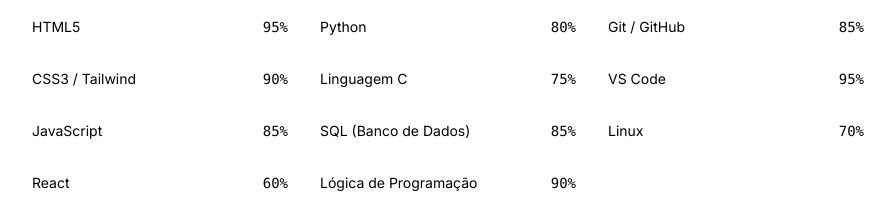
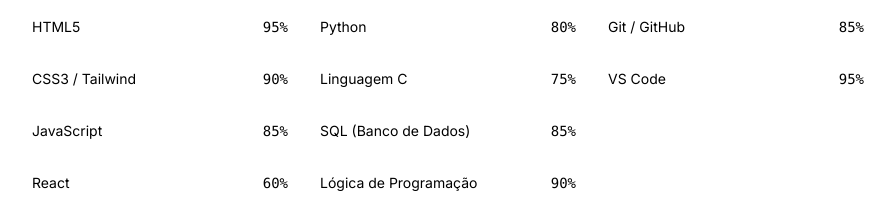
Before and after one commit to Ravas7/LANDPAGE1, a Next.js app: page /LANDPAGE1/ in a window 1280 px wide. Shown: the part 2700-2911 px from the top of the page, without its empty margins (192-1087 px from the left). Built offline with nearby package versions, Linux system fonts and the light colour scheme.

Commit message:
Remove Linux from skills in Ferramentas section
Removed Linux from the skills list in the Ferramentas section.

```diff
--- a/components/skills-section.tsx
+++ b/components/skills-section.tsx
@@ -24,7 +24,6 @@ const skillCategories = [
     skills: [
       { name: "Git / GitHub", level: 85 },
       { name: "VS Code", level: 95 },
-      { name: "Linux", level: 70 },
     ],
   },
 ]
```
